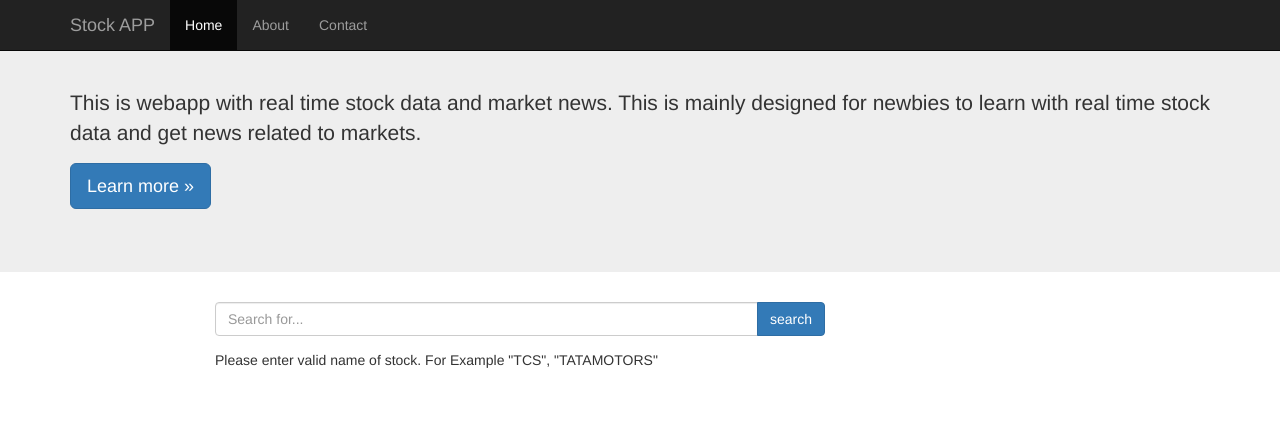
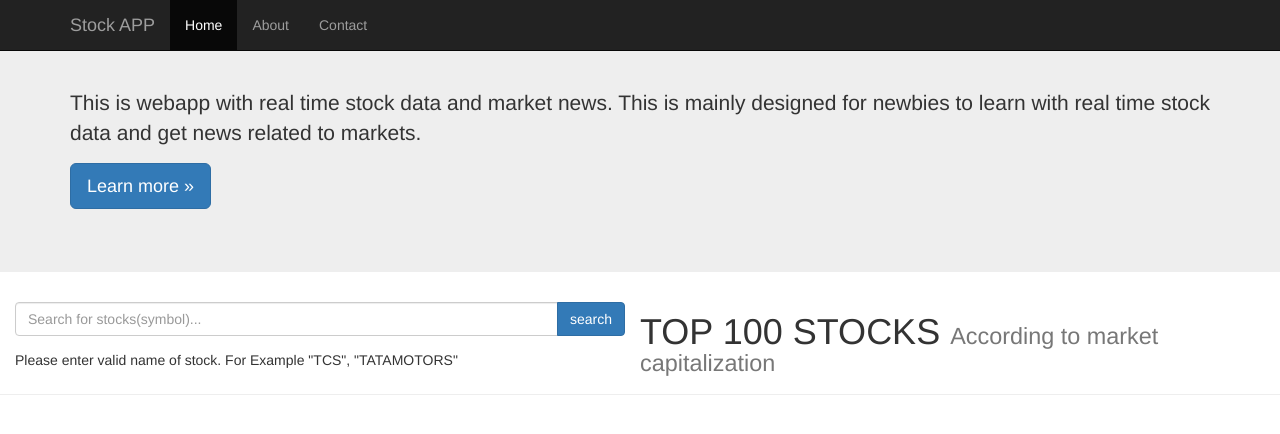
Before and after one commit to mukeshthawani/markets, a Django app: page /stocks/ in a window 1280 px wide. Shown: the top 434 px of the page. Run offline with Django 3.2, Linux system fonts and the light colour scheme; data that the repository does not hold is empty; some libraries are stand-ins or nearby versions.

Commit message:
Adding table in search.html

```diff
--- a/stocks/templates/stocks/search.html
+++ b/stocks/templates/stocks/search.html
@@ -23,13 +23,8 @@ html lang="en"><head>
       <script src="https://oss.maxcdn.com/html5shiv/3.7.2/html5shiv.min.js"></script>
       <script src="https://oss.maxcdn.com/respond/1.4.2/respond.min.js"></script>
     <![endif]-->
-    <style type="text/css">
-        .col-lg-6{
-        position: absolute;
-        left: 200px
-        }
-
-    </style>
+    {% load staticfiles %}
+    <link rel="stylesheet" type="text/css" href="{% static 'stocks/style.css' %}">
   </head>
 
   <body gram_dict="true">
@@ -70,7 +65,7 @@ html lang="en"><head>
 
     <div class="col-lg-6">
         <form class="input-group" style="height: 10px">
-            <input type="text" class="form-control" formaction="{% url 'stocks:search' %}" formmethod="GET" name="q" placeholder="Search for...">
+            <input type="text" class="form-control" formaction="{% url 'stocks:search' %}" formmethod="GET" name="q" placeholder="Search for stocks(symbol)...">
             <span class="input-group-btn">
                 <button class="btn btn-primary" type="submit">search</button>
             </span>
@@ -86,6 +81,33 @@ html lang="en"><head>
             For Example "TCS", "TATAMOTORS"</p>
         {% endif %}
     </div>
+    <div class="page-header">
+        <h1> TOP 100 STOCKS
+            <small> According to market capitalization</small>
+        </h1>
+    </div>
+    <div class="row">
+        {% for stock in all_stocks %}
+        <div class="col-sm-3">
+            <a href="{% url 'stocks:data' stock.id %}">{{ stock.full_name }}</a>
+            <br><br>
+        </div>
+        {% if forloop.counter|divisibleby:3 %}
+    </div>
+    <div class="row">
+        {% endif %}
+        {% endfor %}
+    </div>
+
+
+
+    <!--<div class="container">-->
+        <!--<ul>-->
+            <!--{% for stock in all_stocks %}-->
+            <!--<li><a>{{ stock.symbol }}</a></li>-->
+            <!--{% endfor %}-->
+        <!--</ul>-->
+    <!--</div>-->
 
 
 
```
